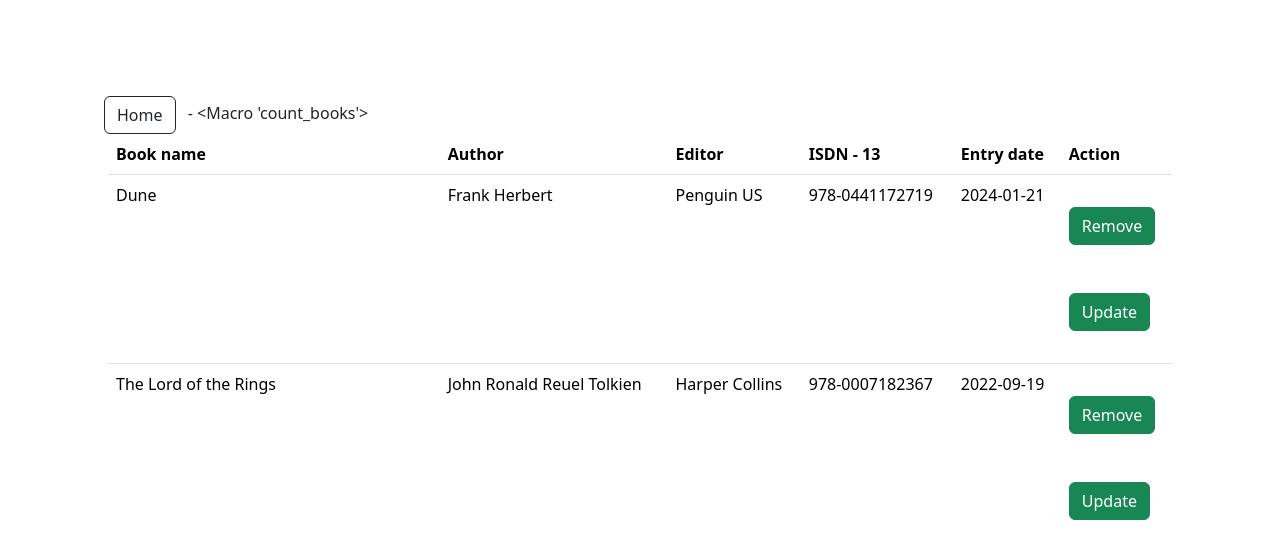
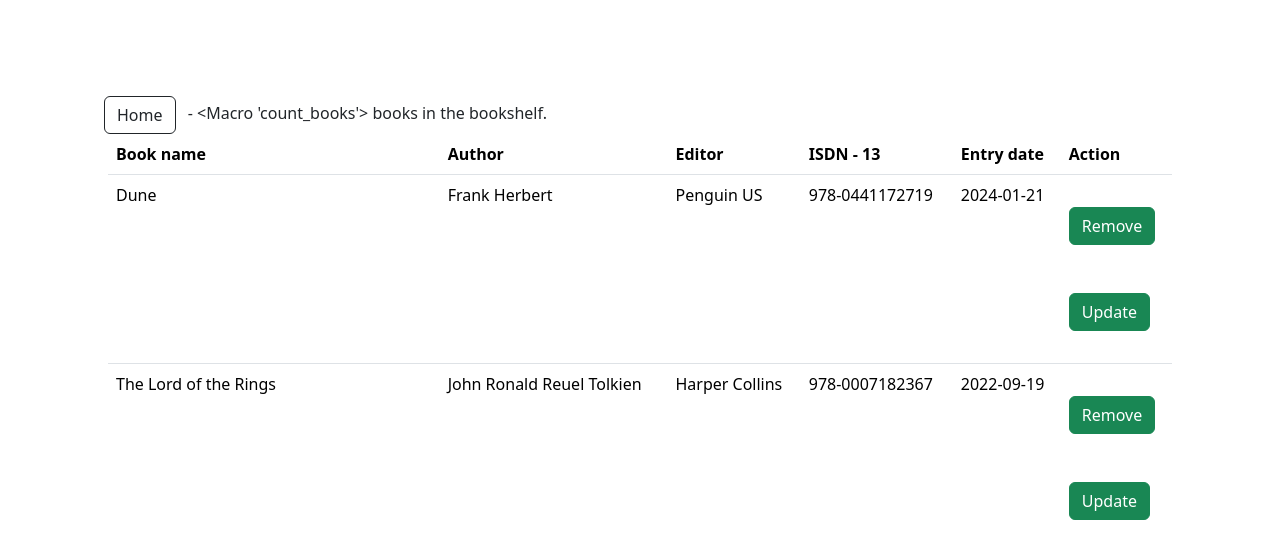
Before and after one commit to dalagunamur/IHDCB336_TP1, a FastAPI app: page /books/all in a window 1280 px wide. Shown: the top 552 px of the page. Run offline with FastAPI, Linux system fonts and the light colour scheme.

Commit message:
Changed the wording for the home page top menu.

```diff
--- a/templates/empty_page.html
+++ b/templates/empty_page.html
@@ -10,7 +10,7 @@
     <link rel="stylesheet" href="https://cdn.jsdelivr.net/npm/bootstrap@5.3.3/dist/css/bootstrap.min.css">
 </head>
 <body>
-    <a class="btn btn-outline-dark mx-2" href="/books/all">Home</a> - {{ count_books }}
+    <a class="btn btn-outline-dark mx-2" href="/books/all">Home</a> - {{ count_books }} books in the bookshelf.
     {% block content %}
     {% endblock %}
 
```
